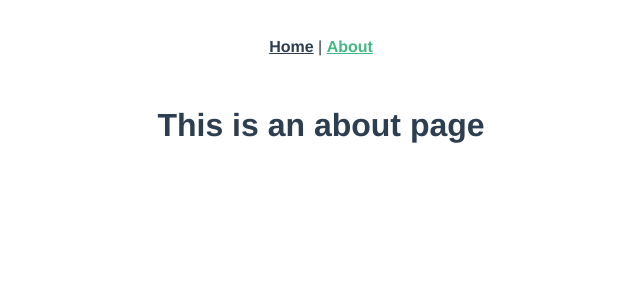
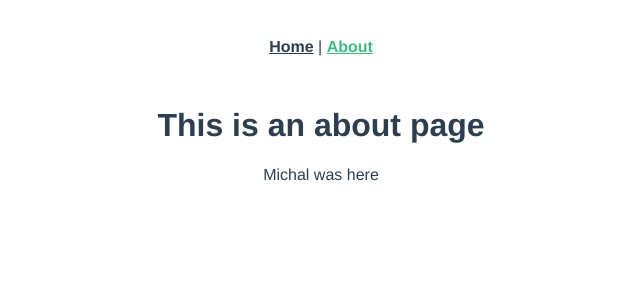
Before and after one commit to MariaWallin/mobleralla3, a Vue app: page /#/about in a window 1280 px wide. Shown: the top 300 px of the page, without its empty margins (319-959 px from the left). Built offline with nearby package versions, Linux system fonts and the light colour scheme.

Commit message:
Michal was here

```diff
--- a/src/views/About.vue
+++ b/src/views/About.vue
@@ -1,5 +1,6 @@
 <template>
   <div class="about">
     <h1>This is an about page</h1>
+    <p>Michal was here</p>
   </div>
 </template>
```
